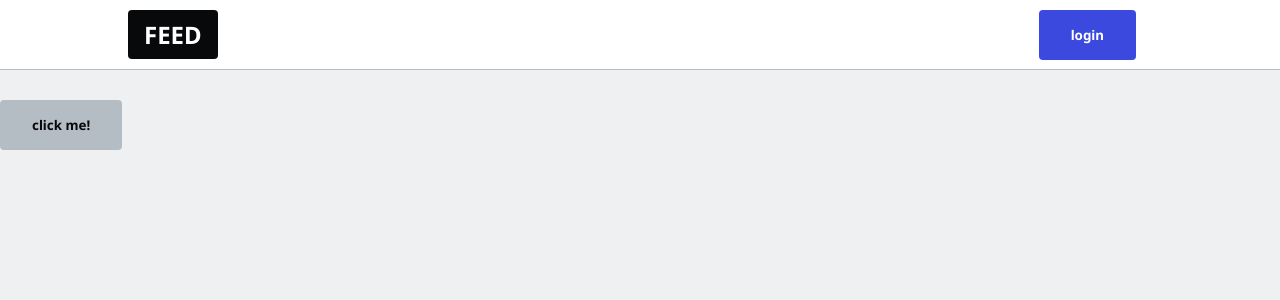
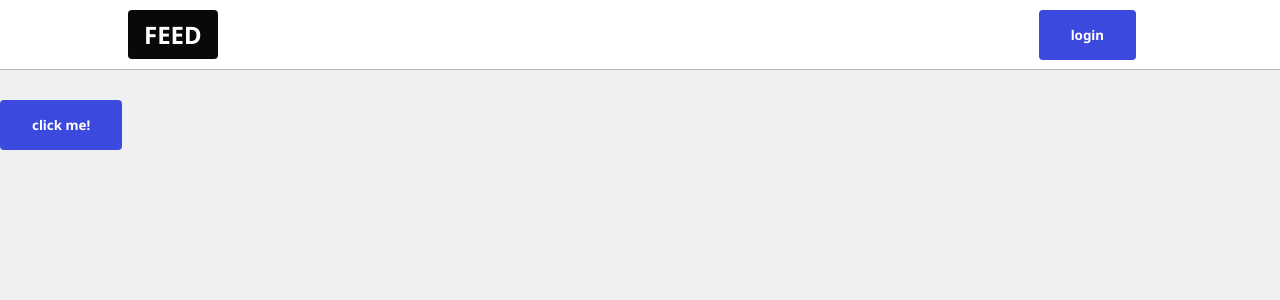
Before and after one commit to plawnoj/firebase-react-course, a Next.js app in the folder netxtfire-app/: page / in a window 1280 px wide. Shown: the top 300 px of the page. Built offline with nearby package versions, Linux system fonts and the light colour scheme.

Commit message:
messed around with toast
changed how toast appears in index.js > moving to next unit on user authentication

```diff
--- a/netxtfire-app/pages/_app.js
+++ b/netxtfire-app/pages/_app.js
@@ -5,7 +5,12 @@ import { Toaster } from 'react-hot-toast';
 function MyApp({ Component, pageProps }) {
   return (
     <>
-    <div><Toaster /></div>
+    <div>
+      <Toaster
+        position="bottom-left"
+        reverseOrder={false}
+      />
+    </div>
     <Navbar />
     <Component {...pageProps} />
 
--- a/netxtfire-app/pages/index.js
+++ b/netxtfire-app/pages/index.js
@@ -7,13 +7,18 @@ import Loader from '../components/Loader';
 //import in _app.js is causing issues
 //furthur investigation shows multiple copies of react installed
 //dependency tree might be fucked
+/*
+*fixed dependency issue > had to mess around with parent child dependency tree's and mess around
+*with what is installed where, moved react-hot-toast to /nextfire-app/node_modules instead of putting it
+*in the parent directory
+*/
 import toast from 'react-hot-toast';
+
 
 export default function Home() {
   return (
-    <div>
-
-      <button onClick={() => toast.success('hello toast!')}>
+    <div className="container">
+      <button className="btn btn-blue" onClick={() => toast.success('pog')}>
         click me!
       </button>
     </div>
--- a/netxtfire-app/styles/globals.css
+++ b/netxtfire-app/styles/globals.css
@@ -166,6 +166,7 @@ button.btn-logo {
   padding: 0.5rem 1rem;
 }
 
+
 /* Cards */
 
 .card {
```
